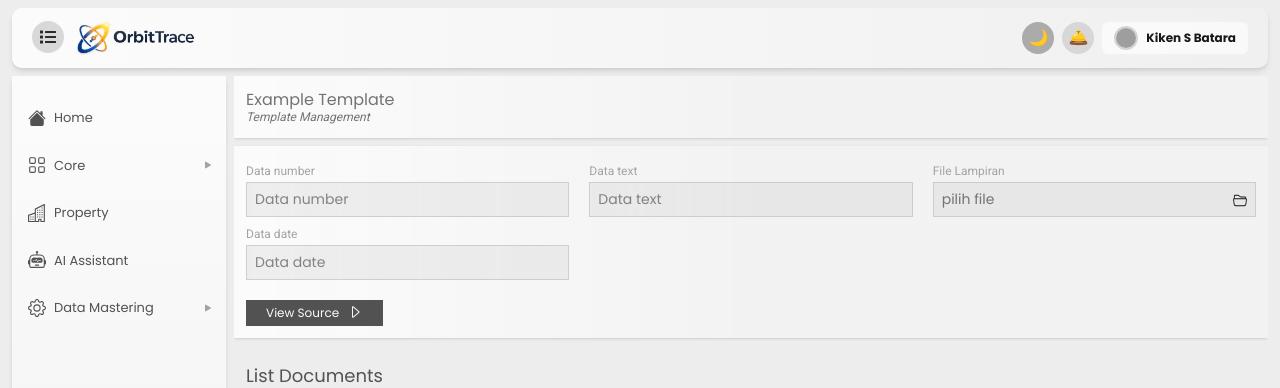
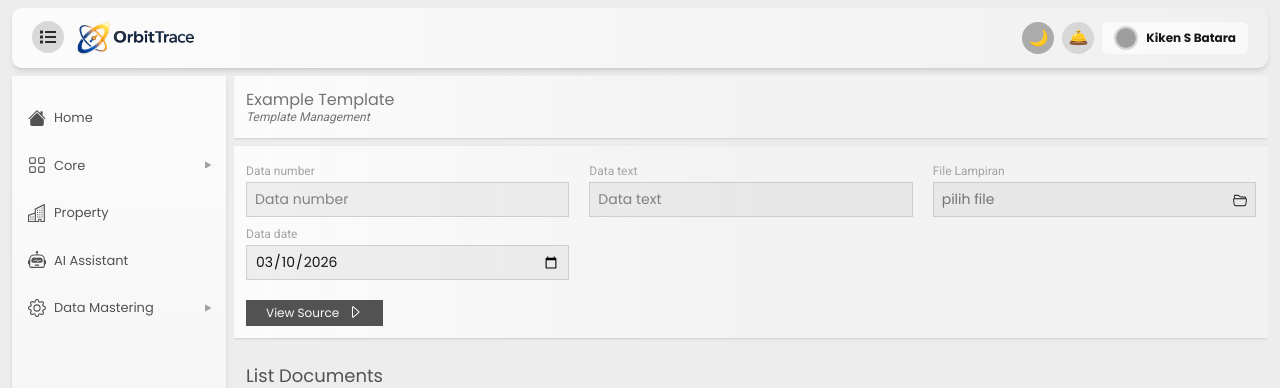
Before and after one commit to lowhanfish/Orbitrace-Admin, a Next.js app: page /master/template_management/example_template in a window 1280 px wide. Shown: the top 388 px of the page. Built offline with nearby package versions, Linux system fonts and the light colour scheme; grey boxes are pictures that could not be loaded.

Commit message:
modify input component

```diff
--- a/src/app/(main)/master/template_management/example_template/components/InputData.tsx
+++ b/src/app/(main)/master/template_management/example_template/components/InputData.tsx
@@ -4,43 +4,26 @@ import { useState } from 'react'
 import CodeWrapper from './CodeWrapper'
 import BInput from '@/components/items/BInput'
 import BInputFile from '@/components/items/BInputFile'
+import BInputDate from '@/components/items/BInputDate'
+
 
 
 
 const codeString = `
-import React from 'react'
+"use client"
+
+import { useState } from 'react'
+import CodeWrapper from './CodeWrapper'
 import BInput from '@/components/items/BInput'
-
-const InputData = () => {
-    return (
-        <div className='flex bg-linear-to-r from-b-gray-1 to-50% to-b-gray-1/40 shadow-sm rounded-[5] px-3 py-3 mt-2'>
-            <div className='flex flex-col md:flex-row gap-5 w-full'>
-                <div className='flex-1 '>
-                    <BInput />
-                </div>
-                <div className='flex-1 '>
-                    <BInput />
-                </div>
-                <div className='flex-1 '>
-                    <BInput />
-                </div>
-            </div>
-        </div>
-    )
-}
-
-export default InputData
-
-
-`
+import BInputFile from '@/components/items/BInputFile'
+import BInputDate from '@/components/items/BInputDate'
 
 const InputData = () => {
 
     const [numberx, setNumberx] = useState("")
     const [textx, setTextx] = useState("")
-    const [filex, setFilex] = useState<File | null>(null)
-
-
+    const [filex, setFilex] = useState<File | FileList | null>(null)
+    const [datex, setDatex] = useState(new Date().toISOString().split('T')[0]);
 
     return (
         <div className='flex flex-col bg-linear-to-r from-b-gray-1 to-50% to-b-gray-1/40 shadow-sm rounded-[5] px-3 py-3 mt-2'>
@@ -71,10 +54,67 @@ const InputData = () => {
                     />
                 </div>
                 <div className='col-span-4 '>
-                    <BInput title='Data date' placeholder='Data date' type='text' value={textx} setValue={setTextx} />
+                    <BInputDate
+                        title='Data date'
+                        placeholder='Data date'
+                        value={datex}
+                        setValue={setDatex}
+                    />
                 </div>
             </div>
+        </div>
+    )
+}
 
+export default InputData
+
+
+`
+
+const InputData = () => {
+
+    const [numberx, setNumberx] = useState("")
+    const [textx, setTextx] = useState("")
+    const [filex, setFilex] = useState<File | FileList | null>(null)
+    const [datex, setDatex] = useState(new Date().toISOString().split('T')[0]);
+
+    return (
+        <div className='flex flex-col bg-linear-to-r from-b-gray-1 to-50% to-b-gray-1/40 shadow-sm rounded-[5] px-3 py-3 mt-2'>
+            <div className='grid grid-cols-1 md:grid-cols-12 gap-x-5 gap-y-1 w-full'>
+                <div className='col-span-4 '>
+                    <BInput
+                        title='Data number'
+                        placeholder='Data number'
+                        type='number'
+                        value={numberx}
+                        setValue={setNumberx} />
+                </div>
+                <div className='col-span-4 '>
+                    <BInput
+                        title='Data text'
+                        placeholder='Data text'
+                        type='text'
+                        value={textx}
+                        setValue={setTextx} />
+                </div>
+                <div className='col-span-4 '>
+                    <BInputFile
+                        accept='image/*'
+                        onFileSelect={(file) => { setFilex(file); console.log(file) }}
+                        placeholder='pilih file'
+                        title='File Lampiran'
+                        multiple={true}
+                    />
+                </div>
+                <div className='col-span-4 '>
+                    <BInputDate
+                        title='Data date'
+                        placeholder='Data date'
+                        value={datex}
+                        setValue={setDatex}
+                    />
+                </div>
+            </div>
 
             <div className='mt-5'>
                 <CodeWrapper codeString={codeString} />
--- /dev/null
+++ b/src/components/items/BInputDate.tsx
@@ -0,0 +1,34 @@
+"use client"
+import { useState, useEffect, Dispatch, SetStateAction } from 'react'
+
+
+interface BInputProps {
+    title?: string,
+    value: string | number,
+    placeholder?: string,
+    setValue: Dispatch<SetStateAction<any>>
+}
+
+const BInputDate = ({ title, value, placeholder, setValue }: BInputProps) => {
+
+
+
+
+
+    const getSetValue = (val: any) => {
+        setValue(val)
+    }
+    return (
+        <div className='w-full'>
+            <span className='text-[12px] text-b-gray-3 font-roboto'>{title}</span>
+            <input
+                placeholder={placeholder}
+                onChange={(e) => getSetValue(e.target.value)}
+                value={value}
+                className='w-full border bg-b-gray-2/35 border-b-gray-3/40 px-2 py-1.5 text-[14px] rounded-[5]'
+                type="date"
+            />
+        </div>
+    )
+}
+export default BInputDate
--- a/src/components/items/BInputFile.tsx
+++ b/src/components/items/BInputFile.tsx
@@ -19,14 +19,13 @@ const BInputFile = ({ accept, title, placeholder, onFileSelect, multiple = false
         const files = e.target.files;
 
         if (files && files.length > 0) {
-            setNumFile(files.length);
+            const count = files.length;
+            setNumFile(count);
 
             if (multiple) {
-                // Mode Multiple: Kirim seluruh FileList, tampilkan jumlah
-                setDisplayText(`${files.length} file terpilih`);
+                setDisplayText(`${count} file terpilih`);
                 onFileSelect(files);
             } else {
-                // Mode Single: Kirim file pertama saja, tampilkan namanya
                 setDisplayText(files[0].name);
                 onFileSelect(files[0]);
             }
@@ -35,6 +34,9 @@ const BInputFile = ({ accept, title, placeholder, onFileSelect, multiple = false
             setDisplayText("");
             onFileSelect(null);
         }
+
+        // Trik agar bisa pilih file yang sama setelah dihapus
+        e.target.value = "";
     }
 
     return (
```
